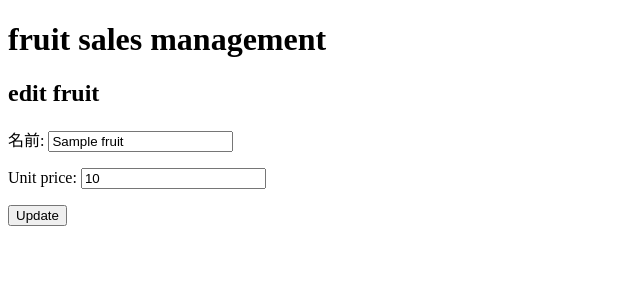
After one commit to Czerny-F/fruitmarket, a Django app: page /products/fruits/1/ in a window 1280 px wide. The commit adds this page. Shown: the top 300 px of the page, without its empty margins (0-640 px from the left). Run offline with Django 3.2, Linux system fonts and the light colour scheme; tables that the repository leaves empty hold one stand-in row (values such as "Sample post").

Commit message:
products: fruit update view

```diff
--- a/fruitmarket/apps/products/models.py
+++ b/fruitmarket/apps/products/models.py
@@ -1,4 +1,5 @@
 from django.db import models
+from django.urls import reverse
 from django.utils.translation import ugettext_lazy as _
 from fruitmarket.core.models import EditableModel
 
@@ -18,3 +19,6 @@ class Fruit(EditableModel):
 
     def __str__(self):
         return self.name
+
+    def get_absolute_url(self):
+        return reverse('products:fruits:edit', args=(self.pk,))
--- /dev/null
+++ b/fruitmarket/apps/products/templates/products/fruit_form.html
@@ -0,0 +1,15 @@
+{% extends 'base.html' %}
+{% load i18n %}
+
+{% block title %}{{ block.super }} : {% trans "edit fruit" %}{% endblock %}
+
+{% block h2 %}{% trans "edit fruit" %}{% endblock %}
+
+{% block breadcrumbs %}{% endblock %}
+
+{% block content %}
+    <form method="post">{% csrf_token %}
+      {{ form.as_p }}
+      <input type="submit" value="Update" />
+    </form>
+{% endblock %}
--- a/fruitmarket/apps/products/templates/products/fruit_list.html
+++ b/fruitmarket/apps/products/templates/products/fruit_list.html
@@ -29,7 +29,7 @@
             <td>{{ obj.unit_price }}</td>
             <td>{{ obj.created_at }}</td>
             <td>
-              <a href="">{% trans "edit" %}</a>
+              <a href="{{ obj.get_absolute_url }}">{% trans "edit" %}</a>
               <a href="">{% trans "delete" %}</a>
             </td>
           </tr>
--- a/fruitmarket/apps/products/urls.py
+++ b/fruitmarket/apps/products/urls.py
@@ -5,5 +5,6 @@ app_name = 'products'
 urlpatterns = [
     path('fruits/', include(([
         path('', views.FruitList.as_view(), name='list'),
+        path('<int:pk>/', views.FruitUpdate.as_view(), name='edit'),
     ], 'fruits'))),
 ]
--- a/fruitmarket/apps/products/views.py
+++ b/fruitmarket/apps/products/views.py
@@ -1,6 +1,13 @@
 from django.views import generic
+from django.urls import reverse_lazy
 from .models import Fruit
 
 
 class FruitList(generic.ListView):
     model = Fruit
+
+
+class FruitUpdate(generic.UpdateView):
+    model = Fruit
+    fields = '__all__'
+    success_url = reverse_lazy('products:fruits:list')
```
